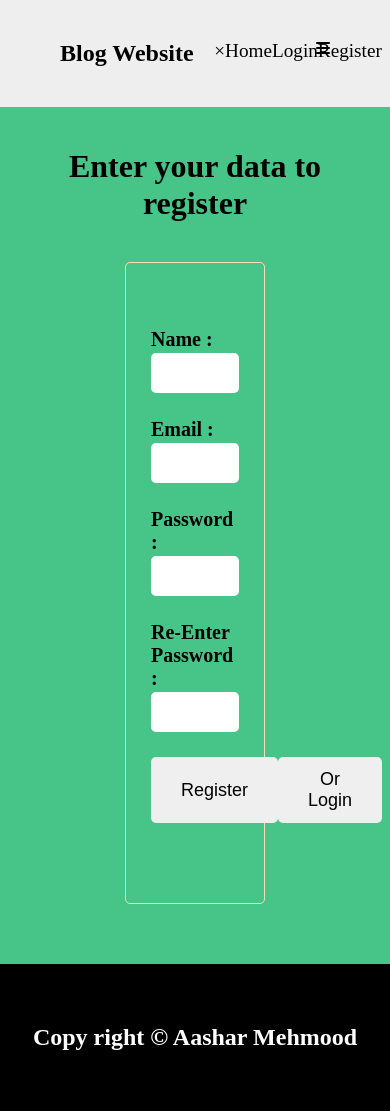
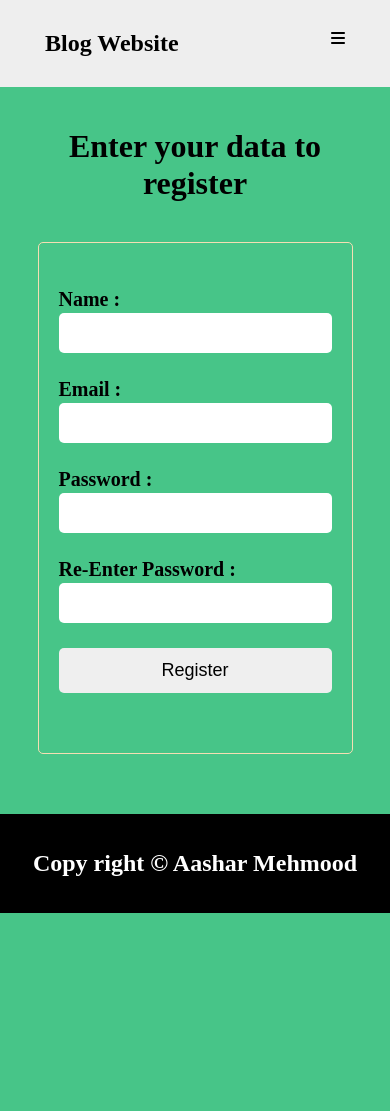
Before and after one commit to Aashar-Mehmood/Dynamic-Blog-Website, a PHP site: page /register.php in a window 390 px wide. After the commit the page ends 913 px from the top, so only its background shows below. Run offline with PHP 8.4, Linux system fonts and the light colour scheme; some libraries are stand-ins or nearby versions.

Commit message:
removed extra files

```diff
--- a/css/display.scss
+++ /dev/null
@@ -1,117 +0,0 @@
-@import "./headerAndFooter.scss";
-main {
-  position: relative;
-  display: flex;
-  flex-wrap: wrap;
-  justify-content: space-between;
-  background-color: #d3d3d3e0;
-  padding: 100px 0 100px 50px;
-  > h1,
-  > div {
-    width: 100%;
-  }
-  > div {
-    position: absolute;
-    bottom: 100px;
-    button {
-      width: 160px;
-      height: 46px;
-    }
-    #show_less {
-      margin-left: 60px;
-    }
-  }
-  section {
-    width: 60%;
-    h2 {
-      font-size: 2rem;
-      margin-top: 0;
-    }
-    img {
-      width: 100%;
-      width: 280px;
-    }
-    div {
-      margin-bottom: 100px;
-      padding: 40px 50px;
-      background-color: #fff;
-      border-radius: 7px;
-    }
-
-    p {
-      width: 75%;
-    }
-    span {
-      color: rgb(95, 171, 238);
-      font-size: 1.2rem;
-    }
-  }
-  aside {
-    width: 37%;
-    padding: 0 30px;
-    > h1 {
-      margin-top: 0;
-      font-size: 2em;
-    }
-    div {
-      margin-bottom: 40px;
-      padding: 20px 30px;
-      background-color: #fff;
-      border-radius: 7px;
-    }
-  }
-  button {
-    display: inline-block;
-    font-size: 1.1rem;
-    padding: 0.45em 0.75em;
-    border-radius: 5px;
-    border: none;
-    background: rgb(95, 171, 238);
-    cursor: pointer;
-  }
-  p {
-    font-size: 1.1rem;
-    line-height: 1.5em;
-  }
-}
-
-@media screen and (max-width: 768px) {
-  main {
-    padding: 50px;
-    aside {
-      width: 100%;
-      padding: 0;
-    }
-    section {
-      width: 100%;
-    }
-    & > div {
-      position: static;
-    }
-  }
-}
-
-@media screen and (max-width: 480px) {
-  main {
-    padding: 20px;
-    section {
-      div {
-        padding: 35px 15px;
-      }
-    }
-  }
-}
-
-@media screen and (max-width: 423px) {
-  main {
-    & > div {
-      display: flex;
-      flex-direction: column;
-      padding: 0;
-      #show_less {
-        margin-left: 0;
-        margin-top: 15px;
-      }
-    }
-  }
-}
--- a/css/form.css
+++ b/css/form.css
@@ -1,84 +1,3 @@
-*,
-*::before,
-*::after {
-  -webkit-box-sizing: border-box;
-          box-sizing: border-box;
-}
-
-html,
-body {
-  font-size: 16px;
-}
-
-body {
-  margin: 0;
-}
-
-a {
-  color: black;
-  list-style-type: none;
-  text-decoration: none;
-}
-
-header {
-  background-color: #eee;
-  padding: 40px 60px;
-  display: -webkit-box;
-  display: -ms-flexbox;
-  display: flex;
-  -webkit-box-pack: justify;
-      -ms-flex-pack: justify;
-          justify-content: space-between;
-}
-
-header h2 {
-  margin: 0;
-}
-
-header nav {
-  width: 30%;
-  display: -webkit-box;
-  display: -ms-flexbox;
-  display: flex;
-  -webkit-box-pack: space-evenly;
-      -ms-flex-pack: space-evenly;
-          justify-content: space-evenly;
-}
-
-header nav a {
-  font-size: 1.2rem;
-  position: relative;
-}
-
-header nav a::after {
-  content: "";
-  display: block;
-  width: 100%;
-  height: 2px;
-  position: absolute;
-  background-color: #000;
-  -webkit-transform-origin: left;
-          transform-origin: left;
-  -webkit-transform: scaleX(0);
-          transform: scaleX(0);
-  -webkit-transition: -webkit-transform 0.4s ease-out;
-  transition: -webkit-transform 0.4s ease-out;
-  transition: transform 0.4s ease-out;
-  transition: transform 0.4s ease-out, -webkit-transform 0.4s ease-out;
-}
-
-header nav a:hover::after {
-  -webkit-transform: scaleX(1);
-          transform: scaleX(1);
-}
-
-footer {
-  background-color: #000;
-  color: white;
-  text-align: center;
-  padding: 40px 0;
-}
-
 main {
   background-color: #47c588;
   padding: 20px;
@@ -96,8 +15,8 @@ main form {
   display: flex;
   -webkit-box-orient: vertical;
   -webkit-box-direction: normal;
-      -ms-flex-flow: column;
-          flex-flow: column;
+  -ms-flex-flow: column;
+  flex-flow: column;
   min-height: 450px;
   border: 1px solid wheat;
   padding: 40px 25px;
@@ -161,8 +80,8 @@ main form div {
   display: -ms-flexbox;
   display: flex;
   -webkit-box-pack: justify;
-      -ms-flex-pack: justify;
-          justify-content: space-between;
+  -ms-flex-pack: justify;
+  justify-content: space-between;
 }
 
 main form div a {
@@ -171,4 +90,40 @@ main form div a {
   font-size: 20px;
   text-decoration: none;
 }
-/*# sourceMappingURL=form.css.map */
+
+@media screen and (max-width: 860px) {
+  main form {
+    width: 60%;
+  }
+}
+@media screen and (max-width: 560px) {
+  main form {
+    width: 80%;
+  }
+}
+
+@media screen and (max-width: 480px) {
+  main form {
+    padding: 20px;
+    width: 90%;
+  }
+}
+@media screen and (max-width: 400px) {
+  main form div {
+    flex-direction: column;
+  }
+  main form div a {
+    text-align: center;
+    margin-top: 20px;
+  }
+}
+
+@media screen and (max-width: 360px) {
+  main {
+    padding: 10px;
+  }
+  main form {
+    border: none;
+    padding: 20px 10px;
+  }
+}
--- a/css/form.scss
+++ /dev/null
@@ -1,63 +0,0 @@
-@import "./headerAndFooter.scss";
-
-main {
-  background-color: #47c588;
-  padding: 20px;
-  h1 {
-    text-align: center;
-  }
-
-  form {
-    width: 40%;
-    margin: 40px auto;
-    display: flex;
-    flex-flow: column;
-    min-height: 450px;
-    border: 1px solid wheat;
-    padding: 40px 25px;
-    border-radius: 5px;
-    h2 {
-      text-align: center;
-    }
-    label {
-      margin-top: 25px;
-      margin-bottom: 2px;
-      font-weight: bold;
-      font-size: 20px;
-    }
-    input {
-      height: 40px;
-      border-radius: 5px;
-      border: none;
-      padding-left: 15px;
-    }
-    input::placeholder {
-      color: red;
-    }
-    input.error {
-      border: 2px solid red;
-    }
-    span.error {
-      color: red;
-    }
-    button {
-      display: inline-block;
-      padding: 12px 30px;
-      border-radius: 5px;
-      cursor: pointer;
-      border: none;
-      font-size: 18px;
-    }
-    div {
-      margin-top: 25px;
-      display: flex;
-      justify-content: space-between;
-      a {
-        margin-top: 10px;
-        color: white;
-        font-size: 20px;
-        text-decoration: none;
-      }
-    }
-  }
-}
--- a/css/headerAndFooter.scss
+++ /dev/null
@@ -1,121 +0,0 @@
-*,
-*::before,
-*::after {
-  box-sizing: border-box;
-}
-html,
-body {
-  font-size: 16px;
-  scroll-behavior: smooth;
-  overflow-x: hidden;
-}
-body {
-  margin: 0;
-}
-a {
-  color: black;
-  list-style-type: none;
-  text-decoration: none;
-}
-header {
-  background-color: #eee;
-  padding: 40px 60px;
-  display: flex;
-  justify-content: space-between;
-  h2 {
-    margin: 0;
-  }
-  nav {
-    width: 30%;
-    display: flex;
-    justify-content: space-evenly;
-    a {
-      font-size: 1.2rem;
-      position: relative;
-      &::after {
-        content: "";
-        display: block;
-        width: 100%;
-        height: 2px;
-        position: absolute;
-        background-color: #000;
-        transform-origin: left;
-        transform: scaleX(0);
-        transition: transform 0.4s ease-out;
-      }
-      &:hover::after {
-        transform: scaleX(1);
-      }
-    }
-  }
-  #openMenu,
-  #closeMenu {
-    display: none;
-  }
-}
-
-footer {
-  background-color: #000;
-  color: white;
-  text-align: center;
-  padding: 40px 0;
-}
-
-@media screen and (max-width: 1024px) {
-  header {
-    padding: 30px 45px;
-    nav {
-      width: 45%;
-    }
-  }
-}
-
-@media screen and (max-width: 680px) {
-  header {
-    nav {
-      width: 55%;
-    }
-  }
-  footer {
-    padding: 20px;
-  }
-}
-
-@media screen and (max-width: 520px) {
-  header {
-    nav {
-      position: absolute;
-      inset: 0;
-      z-index: 4;
-      width: 100%;
-      display: flex;
-      flex-direction: column;
-      align-items: center;
-      height: 200px;
-      background-color: rgba(0, 0, 0, 0.6);
-      transition: transform 0.4s ease-in-out;
-      transform: translateX(-100%);
-      a {
-        color: white;
-        &:nth-child(1) {
-          position: absolute;
-          display: block;
-          font-size: 40px;
-          font-weight: bolder;
-          top: 15px;
-          right: 40px;
-        }
-      }
-    }
-    nav.visible {
-      transform: translateX(0);
-    }
-    #openMenu,
-    #closeMenu {
-      display: block;
-    }
-  }
-  footer {
-    padding: 16px;
-  }
-}
--- a/includes/header.php
+++ b/includes/header.php
@@ -1,4 +1,5 @@
 <link rel="stylesheet" href="https://cdnjs.cloudflare.com/ajax/libs/font-awesome/6.1.1/css/all.min.css" integrity="sha512-KfkfwYDsLkIlwQp6LFnl8zNdLGxu9YAA1QvwINks4PhcElQSvqcyVLLD9aMhXd13uQjoXtEKNosOWaZqXgel0g==" crossorigin="anonymous" referrerpolicy="no-referrer" />
+<link rel="stylesheet" href="css/headerAndFooter.css">
 <header>
   <h2>Blog Website</h2>
   <nav>
--- a/register.php
+++ b/register.php
@@ -30,7 +30,6 @@
       <input type="password" name="repeatPassword" id="pwd2">
       <div class="btns">
         <button id="addUser" name="register">Register</button>
-        <button id="login" class="secondary" type="button">Or Login</button>
       </div>
       <h2 id="message"></h2>
     </form>
```
Also changed, not shown: css/create.css (+38 -87 lines), css/create.scss (deleted, +0 -48 lines), css/display.css (+5 -132 lines), css/display.min.css (deleted, +0 -1 lines), css/headerAndFooter.css (indentation only), 4 other files.
